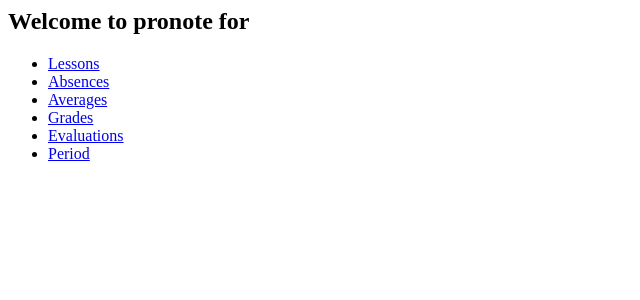
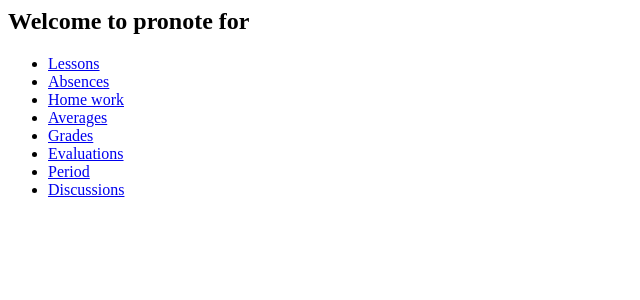
Before and after one commit to bdbogjoe/pronote-rest, a Flask app: page / in a window 1280 px wide. Shown: the top 300 px of the page, without its empty margins (0-640 px from the left). Run offline with Flask 2, Linux system fonts and the light colour scheme.

Commit message:
add homework and discussion

```diff
--- a/app.py
+++ b/app.py
@@ -18,10 +18,27 @@ def index():
 @app.route('/lessons')
 def lessons():
     if client.logged_in:
-        out = []
         start = datetime.date.today()
         end = start + datetime.timedelta(days=config['lessons']['days'])
         return __serialize(client.lessons(start, end))
+    else:
+        abort(500)
+
+
+@app.route('/discussions')
+def discussions():
+    if client.logged_in:
+        return __serialize(client.discussions())
+    else:
+        abort(500)
+
+
+@app.route('/homework')
+def homework():
+    if client.logged_in:
+        start = datetime.date.today()
+        end = start + datetime.timedelta(days=config['homework']['days'])
+        return __serialize(client.homework(start, end))
     else:
         abort(500)
 
@@ -71,7 +88,7 @@ def __serialize(data):
         out = {}
         for attr in data.__slots__:
             if hasattr(data, attr):
-                if attr != '_client' and attr != '_content':
+                if attr != '_client' and attr != '_content' and attr != '_files':
                     out[attr] = __serialize(getattr(data, attr))
         return out
     else:
@@ -93,6 +110,7 @@ def __serialize(data):
 if __name__ == '__main__':
     defaultConfig = {
         'lessons': {'days': 7},
+        'homework': {'days': 7},
         'parent': True
     }
     with open('config/config.json') as f:
--- a/templates/home.html
+++ b/templates/home.html
@@ -4,10 +4,12 @@
 <ul>
     <li><a href="/lessons">Lessons</a></li>
     <li><a href="/absences">Absences</a></li>
+    <li><a href="/homework">Home work</a></li>
     <li><a href="/averages">Averages</a></li>
     <li><a href="/grades">Grades</a></li>
     <li><a href="/evaluations">Evaluations</a></li>
     <li><a href="/period">Period</a></li>
+    <li><a href="/discussions">Discussions</a></li>
 </ul>
 </body>
 </html>
```
